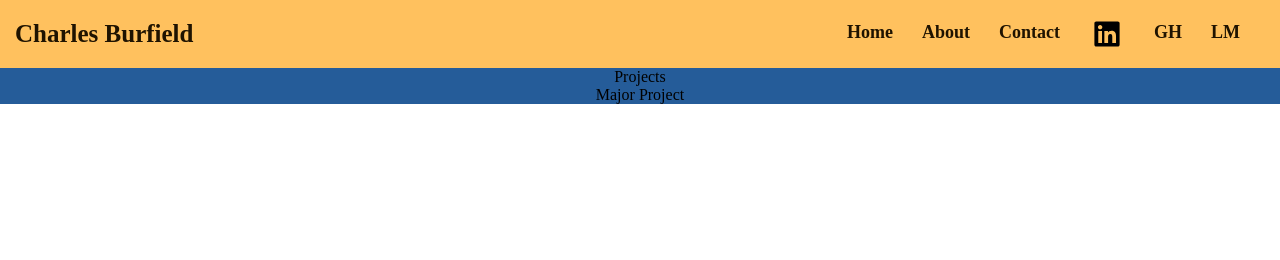
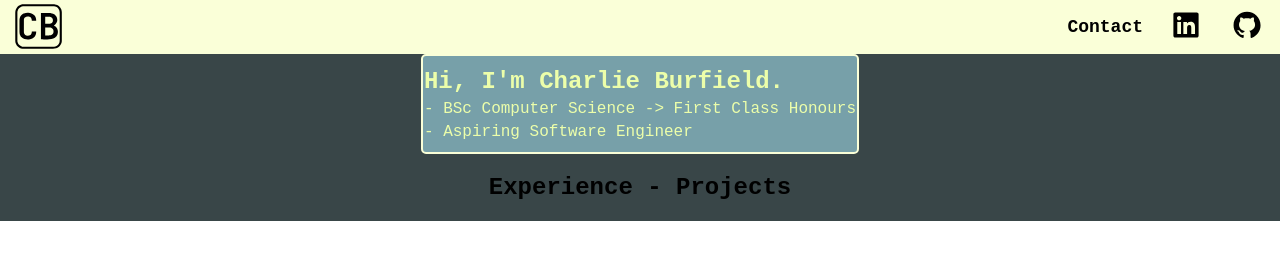
Before and after one commit to charlesburfield/portfolio, a plain HTML site: page index.html in a window 1280 px wide. Drawn offline with Linux system fonts and the light colour scheme; a web font is replaced by a local one.

Commit message:
Further additions

```diff
--- a/index.html
+++ b/index.html
@@ -11,23 +11,26 @@
   <body>
         <nav class="header">
             <div class="headdiv">
-                <div class="name"><a>Charles Burfield</a></div>
+                <div class="name"><a href="#"><img class="logo" src="/images/logo.svg" alt="CB"></a></div>
                 <ul>
                     <!-- https://www.youtube.com/watch?v=-Yw9gBHE60E -->
-                    <li><a href="#">Home</a></li>
-                    <li><a href="#">About</a></li>
-                    <li><a href="#">Contact</a></li>
+                    <li><a href="#" class="button">Contact</a></li>
                     <li><a href="#"><img class="linkedin-icon" src="/images/linkedin.svg" alt="Linkedin"></a></li>
-                    <li><a href="#">GH</a></li>
-                    <li><a href="#">LM</a></li>
+                    <li><a href="#"><img class="github-icon" src="/images/GitHub_Invertocat_Black_Clearspace.svg" alt="GitHub"></a></li>
                 </ul>
             </div>
         </nav>
-        <section class="main-content">
-            <div class="projdiv">
-                Projects
-                <div class="majorprojdiv">Major Project</div>
-            </div>
-        </section>
+        <main>
+            <section id="hero">
+                <h2>Hi, I'm Charlie Burfield.</h2>
+                <p>- BSc Computer Science -> First Class Honours</p>
+                <p>- Aspiring Software Engineer</p>
+            </section>
+            <section id="projects">
+                <h2>Experience - Projects</h2>
+                <div class="project-card">
+                </div>
+            </section>
+        </main>
   </body>
 </html>
--- a/style.css
+++ b/style.css
@@ -1,5 +1,5 @@
-*{
-    text-decoration: none;
+* {
+    box-sizing: border-box;
 }
 
 @font-face {
@@ -9,13 +9,37 @@
 
 body{
     margin : 0;
-    font-family: JetBrainsMono Nerd Font;
+    font-family: "JetBrainsMono Nerd Font", monospace;
+}
+
+a{
+    text-decoration: none;
 }
 
 .header{
-    background: #FFC15E;
-    padding-right: 15px;
-    padding-left: 15px;
+    background: #FAFFD8;
+    padding: 0 15px
+}
+
+.header ul {
+    display: flex;
+    align-items: center;
+    gap: 25px;
+    margin: 0;
+    padding: 0;
+}
+
+.header li {
+    list-style: none;
+    display: flex;
+    align-items: center;
+}
+
+.header li a {
+    color: #000;
+    font-size: 18px;
+    font-weight: bold;
+    margin-right: 0;
 }
 
 .headdiv{
@@ -24,40 +48,40 @@ body{
     justify-content: space-between;
 }
 
-.name{
-    font-size: 25px;
-    font-weight: 600;
-    color: #1F1300;
-}
-
-li{
-    list-style: none;
-    display: inline-block;
-}
-
-li a{
-    color: #1F1300;
-    font-size: 18px;
-    font-weight: bold;
-    margin-right: 25px;
-}
-
-li img {
-    color: #1F1300;
-    vertical-align: middle;
-}
-
-.linkedin-icon{
-    color: #1F1300;
+.linkedin-icon,
+.github-icon {
     height: 36px;
     width: 36px;
 }
 
-.projdiv {
-  text-align: center;
-  background: #255C99;
+.logo{
+    height: 45px;
+    width: 47px;
+    margin-top: 4px;
 }
 
-.main-content{
-    background: #273C2C;
+.name{
+    display: flex;
+    align-items: center;
 }
+
+.button:hover {
+    color: #394648;
+}
+
+#hero{
+    border: 2px solid #FAFFD8;
+    border-radius: 5px;
+    background-color: #77A0A9;
+    color: #ECFEAA;
+    text-align: left;
+    line-height: 0.4;
+    padding: 1px;
+}
+
+main{
+    display: flex;
+    flex-direction: column;
+    align-items: center;
+    background-color: #394648;
+}
```
Also changed, not shown: images/GitHub_Invertocat_Black_Clearspace.svg (added), images/logo.png (added), images/logo.svg (added).
